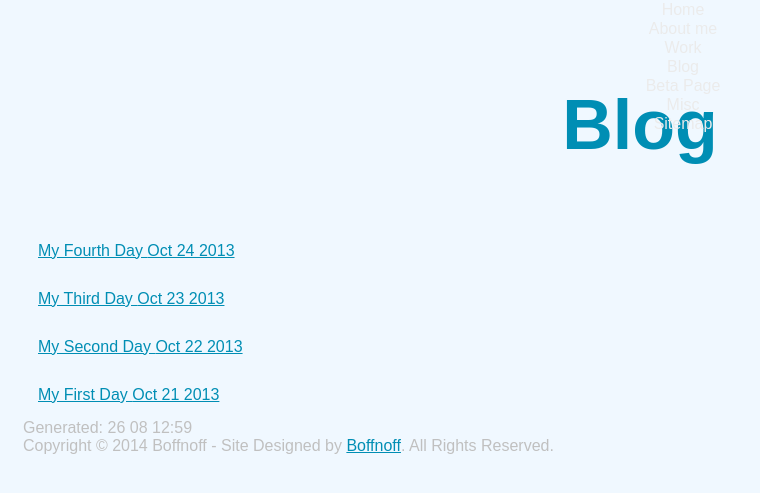
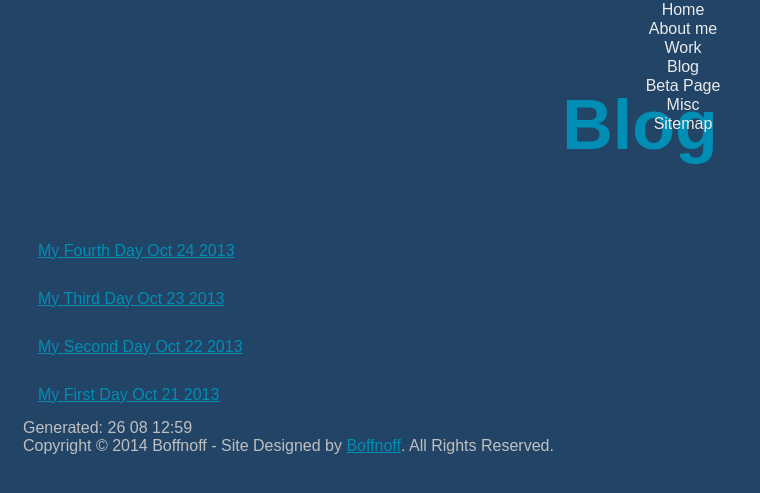
Before and after one commit to boffnoff/boffnoff.github.com, a Jekyll site: the page built from old/blog.html, in a window 1280 px wide. Shown: the top 493 px of the page, without its empty margins (0-760 px from the left). Built offline with Jekyll 4.4.1, drawn with Linux system fonts in a browser that asks for light colours; some web fonts are replaced.

Commit message:
changed old css link

```diff
--- a/old/css/index.css
+++ b/old/css/index.css
@@ -12,7 +12,7 @@ root {
 }
 
 body {
-  background-color: #F0F8FF;
+  background-color: #246;
   background-position: center;
   font-family: 'quicksandlight', "Arial", Helvetica, sans-serif;
   padding: 15px;
--- a/old/index.html
+++ b/old/index.html
@@ -2,7 +2,7 @@
 title: Home
 layout: main
 ---
-<head><link rel="stylesheet" href="http://yui.yahooapis.com/pure/0.5.0/pure-min.css">
+<head><link href="/old/css/index.css" rel="stylesheet">
     <title>Boffnoff</title>
 
 </head>
```
